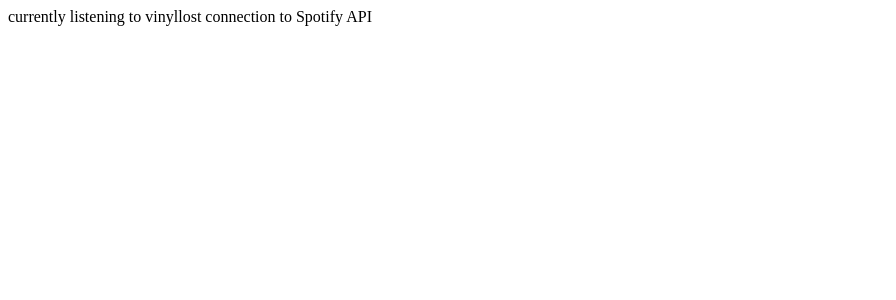
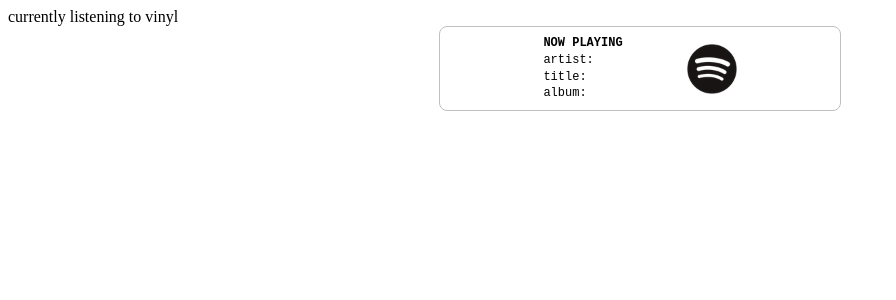
Before and after one commit to ilovevinylrecs/spotify-nowplaying-toptracks, a Next.js app: page / in a window 1280 px wide. Shown: the top 300 px of the page, without its empty margins (0-896 px from the left). Built offline with nearby package versions, Linux system fonts and the light colour scheme; no server answers.

Commit message:
fixes bolding on track info, removes error message for footer module

```diff
--- a/components/now-playing.js
+++ b/components/now-playing.js
@@ -12,8 +12,6 @@ export default function NowPlayingModule() {
     }
     fetchTrack();
   }, [])
-
-  if (nowPlaying.length === 0) return 'lost connection to Spotify API'
 
   return (
     <center>
@@ -67,13 +65,13 @@ export default function NowPlayingModule() {
             <div className="column">
                 <div className="text">
                     <b>NOW PLAYING</b><br />
-                    <b>artist:</b> {nowPlaying.artist}<br />
-                    <b>title:</b> {nowPlaying.title}<br />
-                    <b>album:</b> {nowPlaying.album}
+                    artist: <b>{nowPlaying.artist}</b><br />
+                    title: <b>{nowPlaying.title}</b><br />
+                    album: <b>{nowPlaying.album}</b>
                 </div>
             </div>
             <div className="image-column">
-              <Image src="/spotify_icon.png" alt="Spotify Logo" width="30" height="30" />
+              <Image src="/spotify_icon.png" alt="Spotify Logo" width="50" height="50" />
             </div>
 
             <style jsx>{`
@@ -91,7 +89,7 @@ export default function NowPlayingModule() {
             }
             .image-column {
             display: flex;
-            margin: 1rem 2rem 1rem 1rem;
+            margin: 0rem 2rem 0rem 1rem;
             }
             img {
             max-width: 5rem;
@@ -101,6 +99,7 @@ export default function NowPlayingModule() {
             font-family: monospace;
             font-size: .75rem;
             text-align: left;
+            line-height: 1.4;
             justify-content: center;
             align-items: center;
             margin: 0rem 2rem 0rem 0rem;
```
